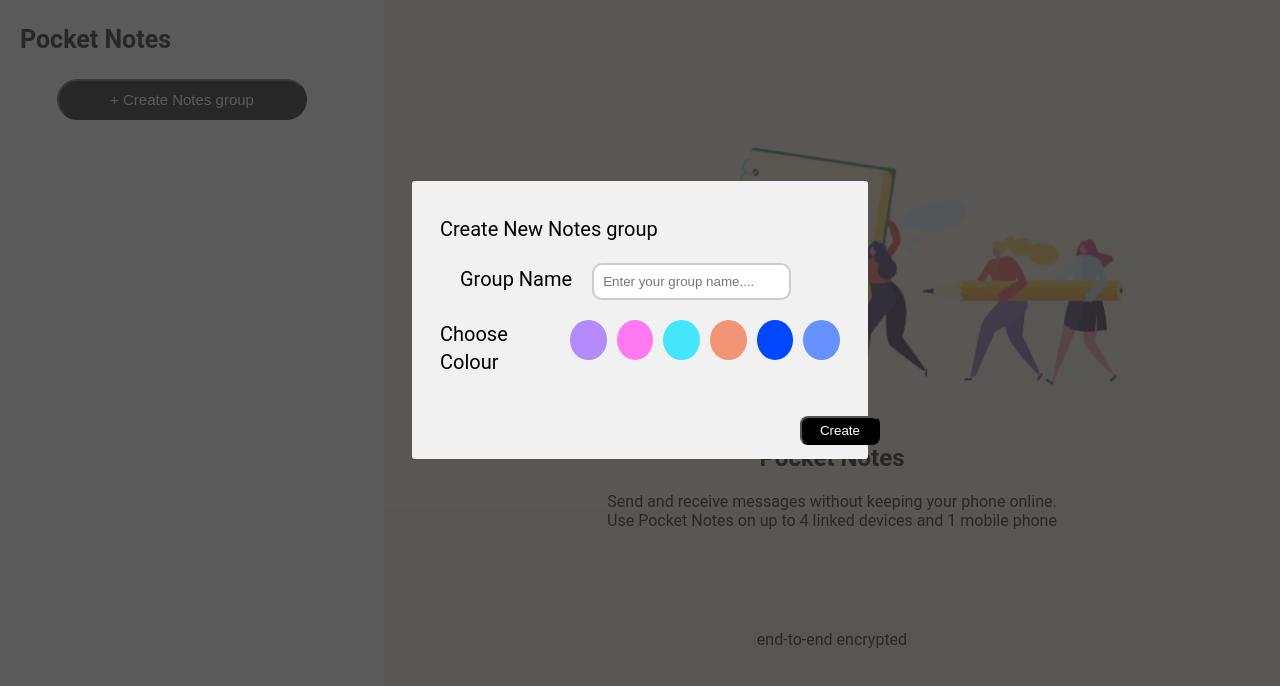
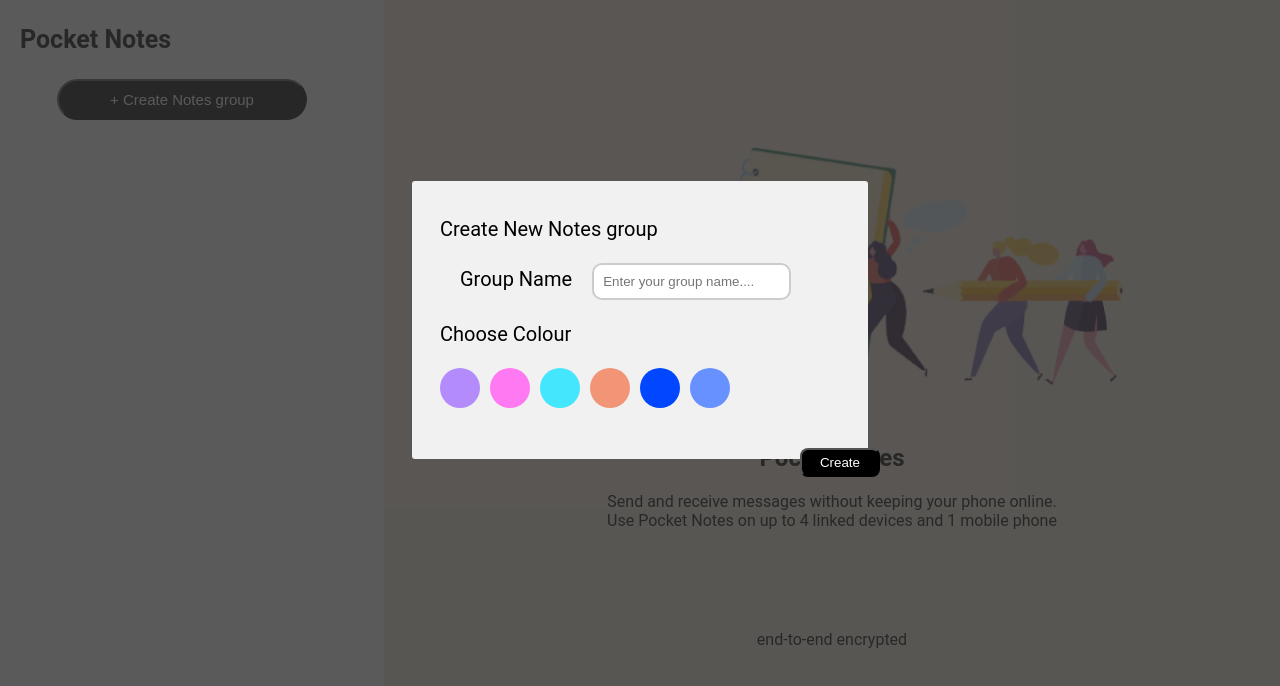
Before and after one commit to Sukrutiii/pocket-notes, a React (Create React App) app: page / in a window 1280 px wide. Both pictures are taken after a click on the button "+ Create Notes group". Shown: the top 686 px of the page. Built offline with nearby package versions, Linux system fonts and the light colour scheme.

Commit message:
first commit

```diff
--- a/src/components/Groups/Groups.jsx
+++ b/src/components/Groups/Groups.jsx
@@ -80,7 +80,8 @@ export default function Groups({ setDisplayNote,groupId ,setGroupId, color, setC
                             <p>Create New Notes group</p>
                             <label>Group Name<input type='text' placeholder="Enter your group name...."
                                 required onChange={(e) => setGroupName(e.target.value)}></input></label>
-                            <div className="color__circle__container">Choose Colour
+                                <p>Choose Colour</p>
+                            <div className="color__circle__container">
                                 {
                                     colors.map((color) => <div className='color__circle' onClick={() => setColor(color)} style={{ backgroundColor: color }}></div>)
                                 }
```
